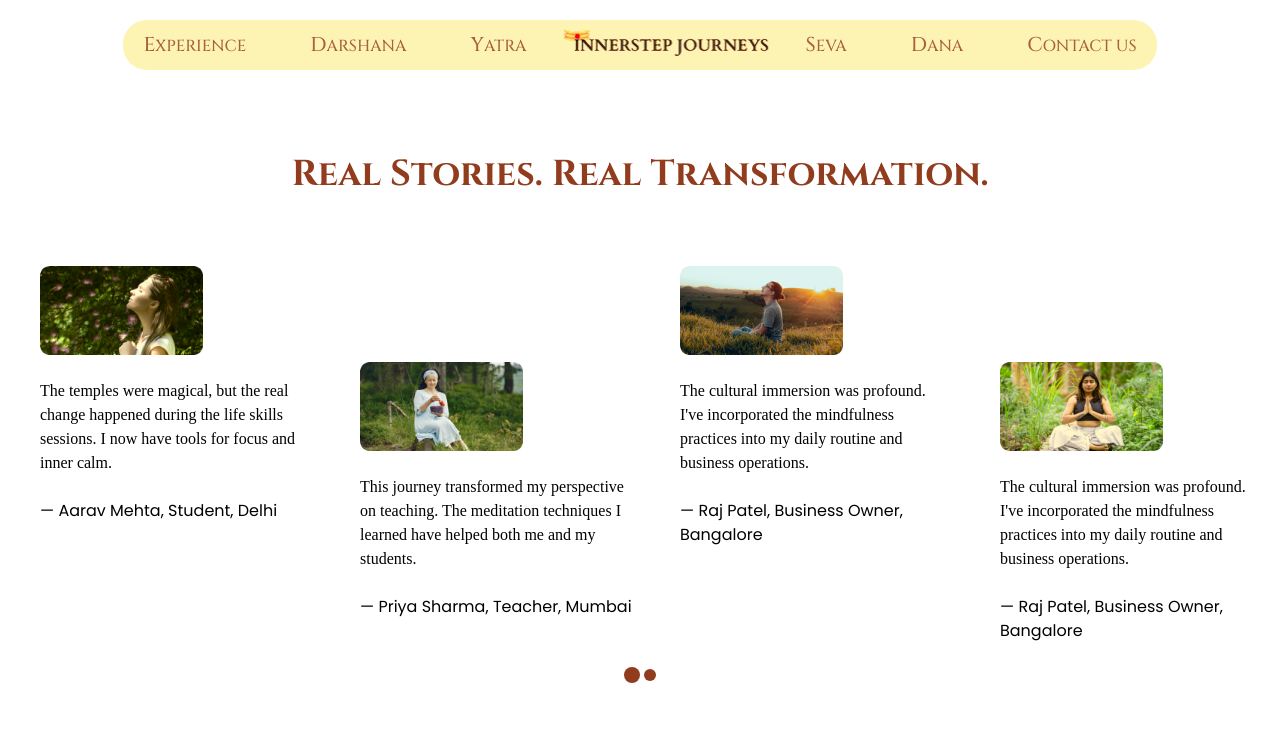
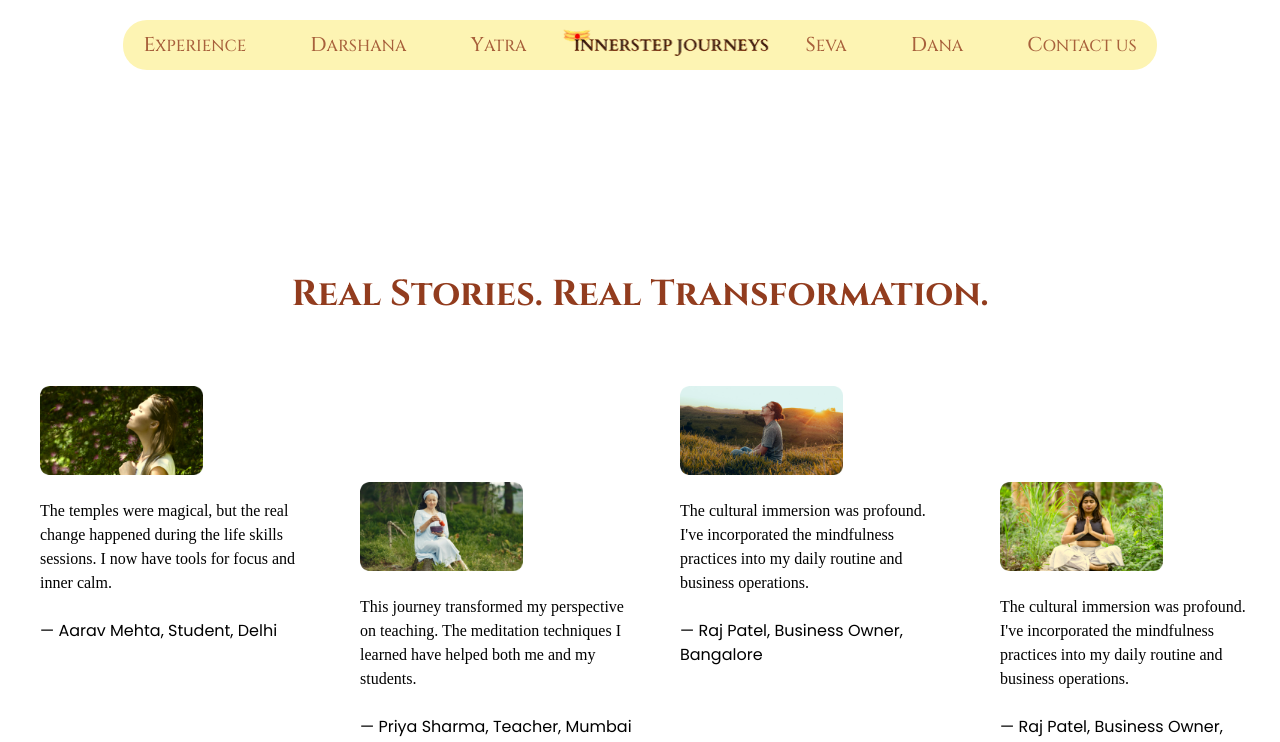
Before and after one commit to akshitasyal/InnerStep-Journeys, a Next.js app: page / in a window 1280 px wide. Shown: the top 742 px of the page. Built offline with nearby package versions, Linux system fonts and the light colour scheme; a web font is replaced by a local one.

Commit message:
refactored : added some spacing around the testimonials section in homepage

```diff
--- a/app/components/testimonial/Testimonials.tsx
+++ b/app/components/testimonial/Testimonials.tsx
@@ -60,7 +60,6 @@ const Testimonials: React.FC = () => {
 
       const cardsLeft = testimonialData.length - cardsPerScreen;
 
-
       setDotsCount(
         cardsLeft > 0 ? Math.min(cardsLeft, testimonialData.length - 1) + 1 : 1
       );
@@ -109,7 +108,7 @@ const Testimonials: React.FC = () => {
   };
 
   return (
-    <section className="py-16">
+    <section className="py-16 md:my-30">
       <div className="container mx-auto px-4">
         <h2 className="text-3xl md:text-4xl font-cinzel font-bold text-primary text-center mb-12">
           Real Stories. Real Transformation.
```
